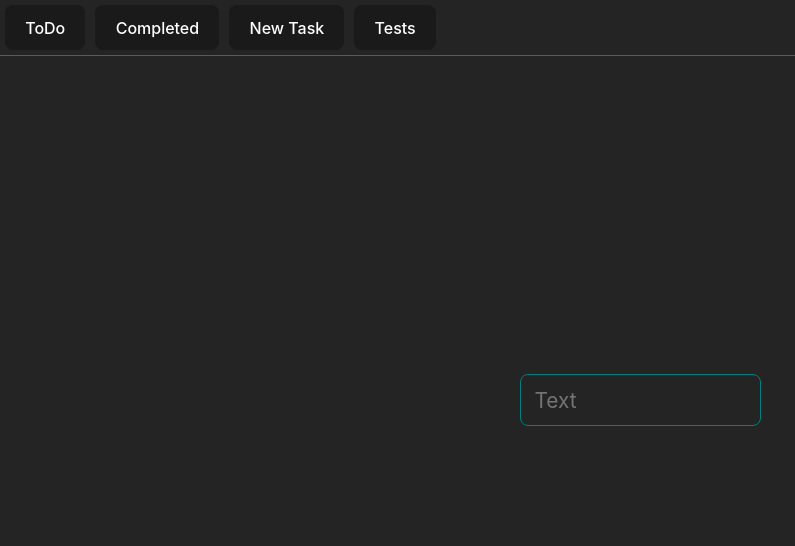
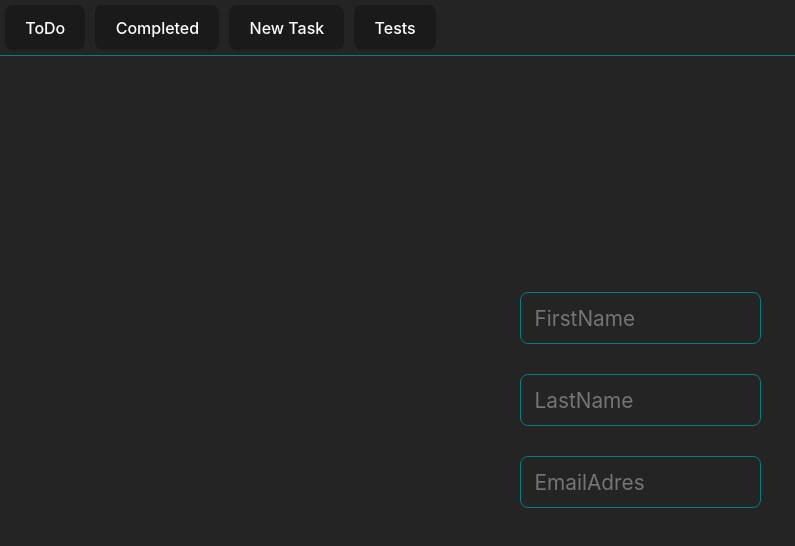
Before and after one commit to Romangergisevich/toDo_React, a React (Vite) app: page /tests in a window 1280 px wide. Shown: the top 546 px of the page, without its empty margins (0-795 px from the left). Built offline with nearby package versions, Linux system fonts and the light colour scheme.

Commit message:
prefix css for new btn

```diff
--- a/src/components/Tests.tsx
+++ b/src/components/Tests.tsx
@@ -5,9 +5,19 @@ const Tests: React.FC = (props) => {
   return (
     <>
       <TextInput
-        placeholder="Text"
+        placeholder="FirstName"
         required={false}
-        inputId={"textInput_test"}
+        inputId={"textInput_test1"}
+      />
+      <TextInput
+        placeholder="LastName"
+        required={false}
+        inputId={"textInput_test2"}
+      />
+      <TextInput
+        placeholder="EmailAdres"
+        required={false}
+        inputId={"textInput_test3"}
       />
     </>
   );
--- a/src/components/UI/inputs/TextInput.module.css
+++ b/src/components/UI/inputs/TextInput.module.css
@@ -1,5 +1,6 @@
 .inputGroup {
   position: relative;
+  margin: 15px;
 }
 
 .textInput {
@@ -15,6 +16,7 @@
   position: absolute;
   left: 15px;
   bottom: 50%;
+  border-radius: 8px;
   pointer-events: none;
   font-size: 1.3rem;
   color: rgb(117, 117, 117);
@@ -40,7 +42,7 @@
   font-size: 1.3rem;
   color: #ffffff;
   background-color: #242424;
-  padding: 0 0.2em;
+  padding: 0 0.3em;
 }
 
 .userLabelActive {
@@ -50,5 +52,5 @@
   font-size: 1.3rem;
   color: #ffffff;
   background-color: #242424;
-  padding: 0 0.2em;
+  padding: 0 0.3em;
 }
```
